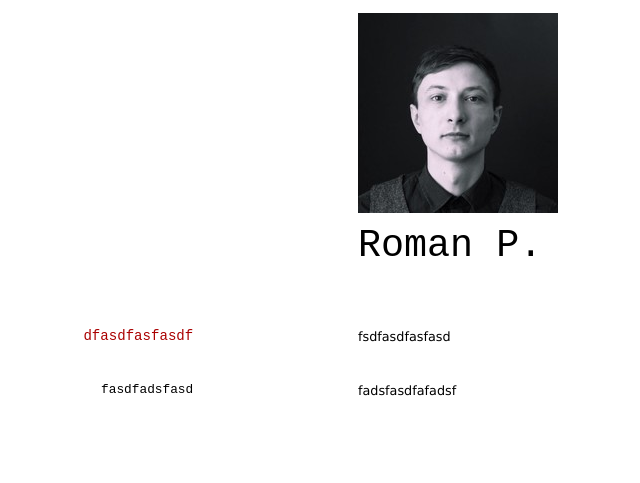
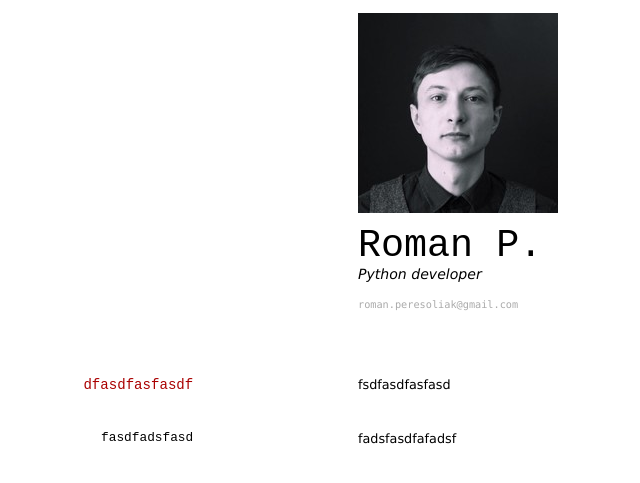
Before and after one commit to tillroy/tillroy.github.io, a Jekyll site: the page built from cv.md, in a window 1280 px wide. Shown: the top 483 px of the page, without its empty margins (73-713 px from the left). Built offline with Jekyll 4.4.1, drawn with Linux system fonts in a browser that asks for light colours.

Commit message:
add email address

```diff
--- a/cv.md
+++ b/cv.md
@@ -6,6 +6,11 @@ title: Isaac Newtons's CV
 ![Tux, the Linux mascot](/assets/images/avatar.jpg)
 
 # Roman P.
+Python developer
+<div id="webaddress">
+    <a href="roman.peresoliak@gmail.com">roman.peresoliak@gmail.com</a>
+</div>
+
 
 ## dfasdfasfasdf
 
```
